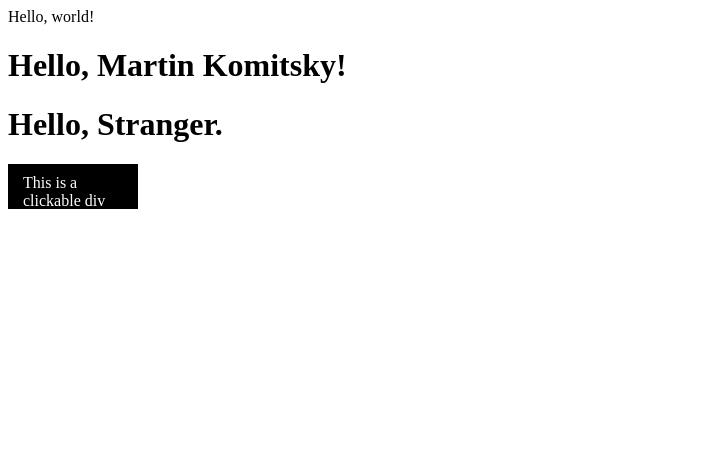
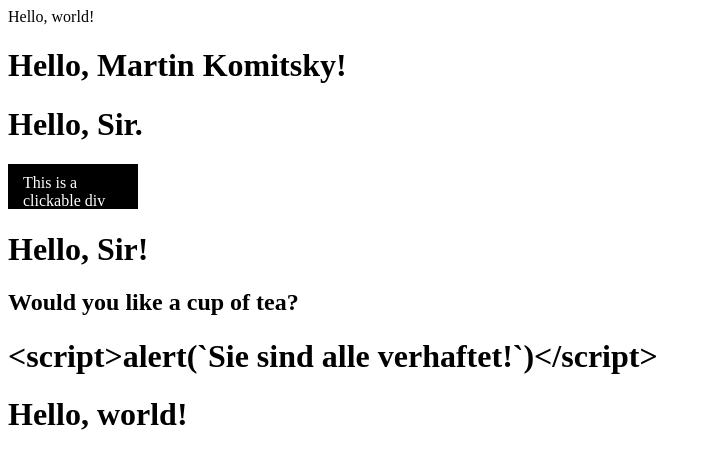
Before and after one commit to education-vk-company/lesson-5-samples, a React app: page / in a window 1280 px wide. Shown: the top 468 px of the page, without its empty margins (0-711 px from the left). Built offline with nearby package versions, Linux system fonts and the light colour scheme; the HTML template or start-up script is replaced by a standard one.

Commit message:
more samples for 2

```diff
--- /dev/null
+++ b/src/5-react/2/children.js
@@ -0,0 +1,8 @@
+import React from 'react';
+
+export const childrenEl = (
+	<div>
+		<h1>Hello, Sir!</h1>
+		<h2>Would you like a cup of tea?</h2>
+	</div>
+);
--- a/src/5-react/2/expressions.js
+++ b/src/5-react/2/expressions.js
@@ -13,7 +13,7 @@ export function getGreeting(user) {
 	if (user) {
 		return <h1>Hello, { formatName(user) }!</h1>;
 	}
-	return <h1>Hello, Stranger.</h1>;
+	return <h1>Hello, Sir.</h1>;
 }
 
 export const expression = (
--- a/src/5-react/2/index.js
+++ b/src/5-react/2/index.js
@@ -1,2 +1,5 @@
 export * from './expressions';
 export * from './attributes';
+export * from './children';
+export * from './xss';
+export * from './representation';
--- /dev/null
+++ b/src/5-react/2/representation.js
@@ -0,0 +1,8 @@
+import React from 'react';
+
+// after babel
+export const representationEl = React.createElement(
+	'h1',
+	{ className: 'greeting' },
+	'Hello, world!'
+);
--- /dev/null
+++ b/src/5-react/2/xss.js
@@ -0,0 +1,6 @@
+import React from 'react';
+
+const title = '<script>alert(`Sie sind alle verhaftet!`)</script>'
+
+// This is injection-safe:
+export const xssEl = <h1>{ title }</h1>;
--- a/src/App.js
+++ b/src/App.js
@@ -4,7 +4,10 @@ import {
 	element,
 	expression,
 	getGreeting,
-	attributesEl
+	attributesEl,
+	childrenEl,
+	xssEl,
+	representationEl,
 } from './5-react/';
 
 class App extends Component {
@@ -15,6 +18,9 @@ class App extends Component {
 				{ expression }
 				{ getGreeting() }
 				{ attributesEl }
+				{ childrenEl }
+				{ xssEl }
+				{ representationEl }
 			</div>
 		);
 	}
```
